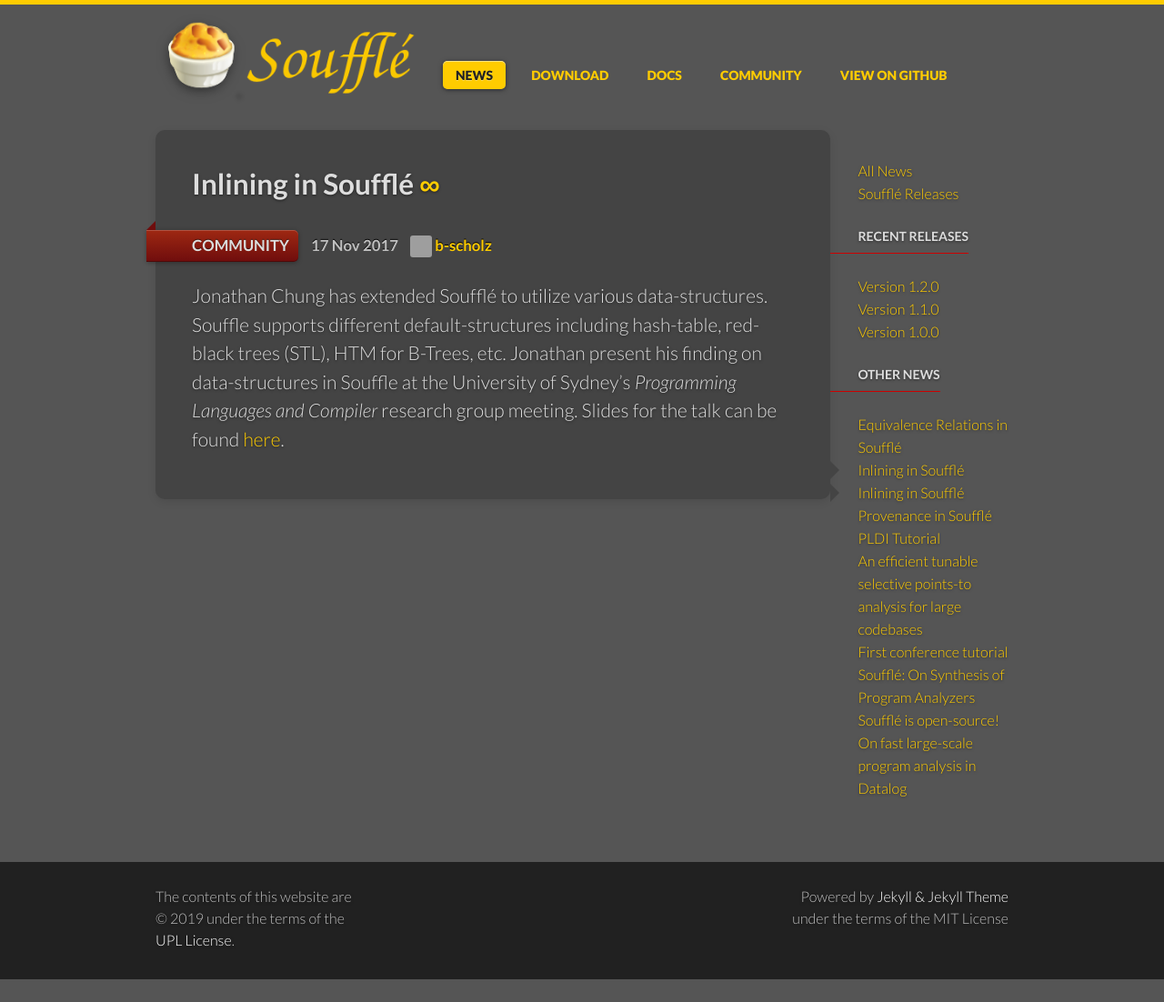
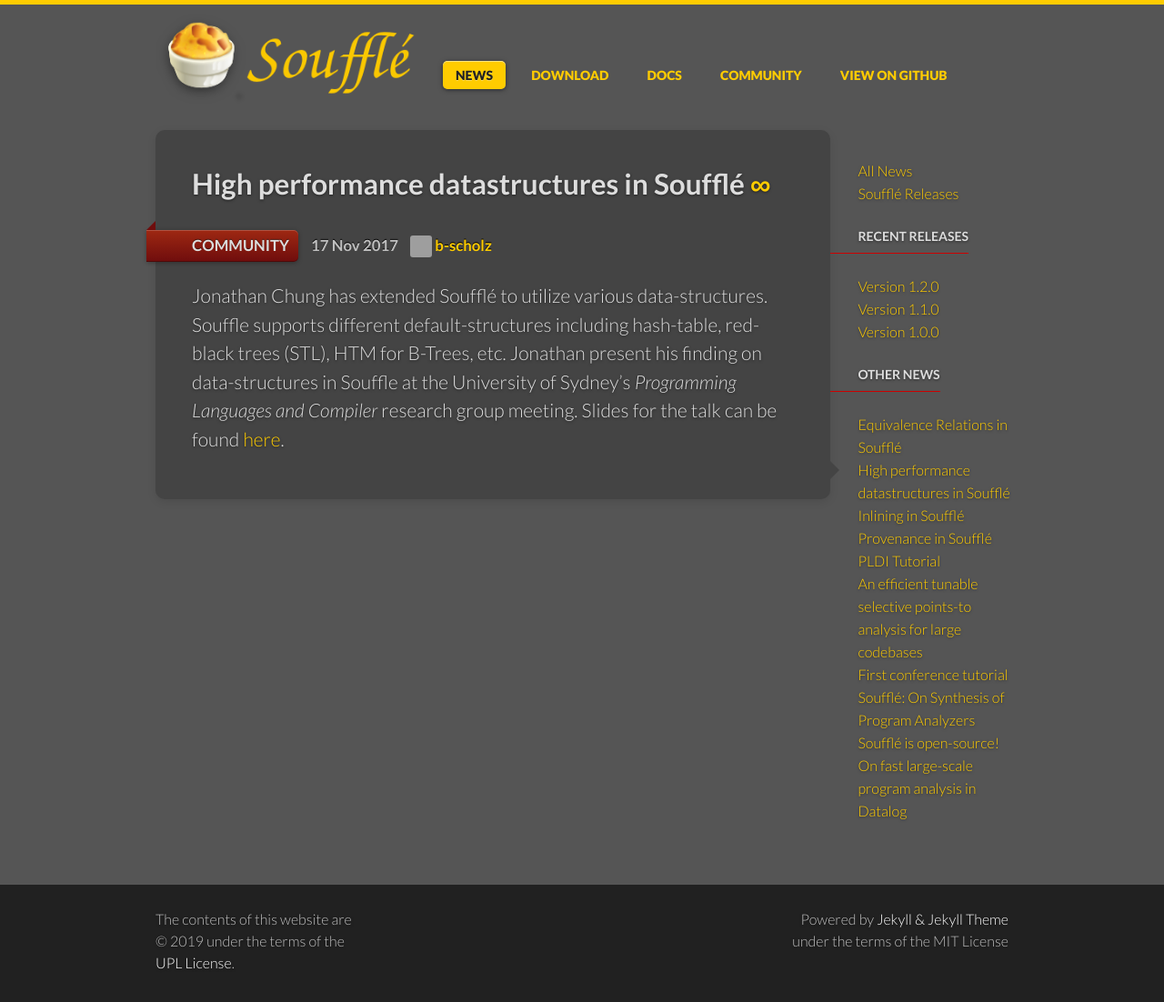
Before and after one commit to souffle-lang/souffle-lang.github.io, a Jekyll site: the page built from _posts/2018-03-23-ds.md, in a window 1280 px wide. Shown: the whole page at 91% size. Built offline with Jekyll 4.4.1, drawn with Linux system fonts in a browser that asks for light colours; before the commit the page ends 1077 px from its top, so only the background shows below that; grey boxes are pictures that could not be loaded.

Commit message:
Fix title summary

```diff
--- a/_posts/2018-03-23-ds.md
+++ b/_posts/2018-03-23-ds.md
@@ -1,6 +1,6 @@
 ---
 layout: news_item
-title: 'Inlining in Soufflé'
+title: 'High performance datastructures in Soufflé'
 date: 2017-11-17
 author: b-scholz
 categories: [community]
```
